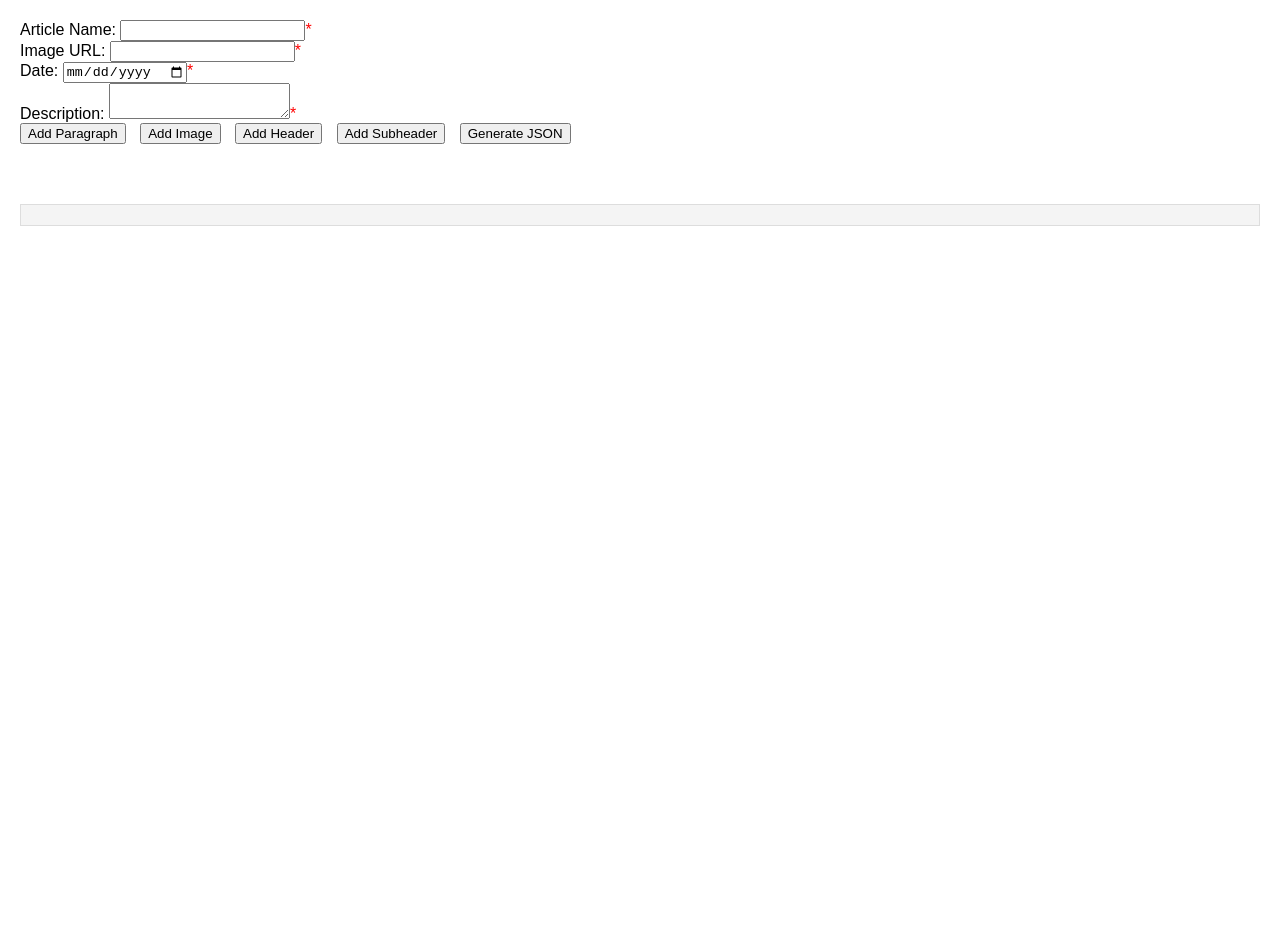
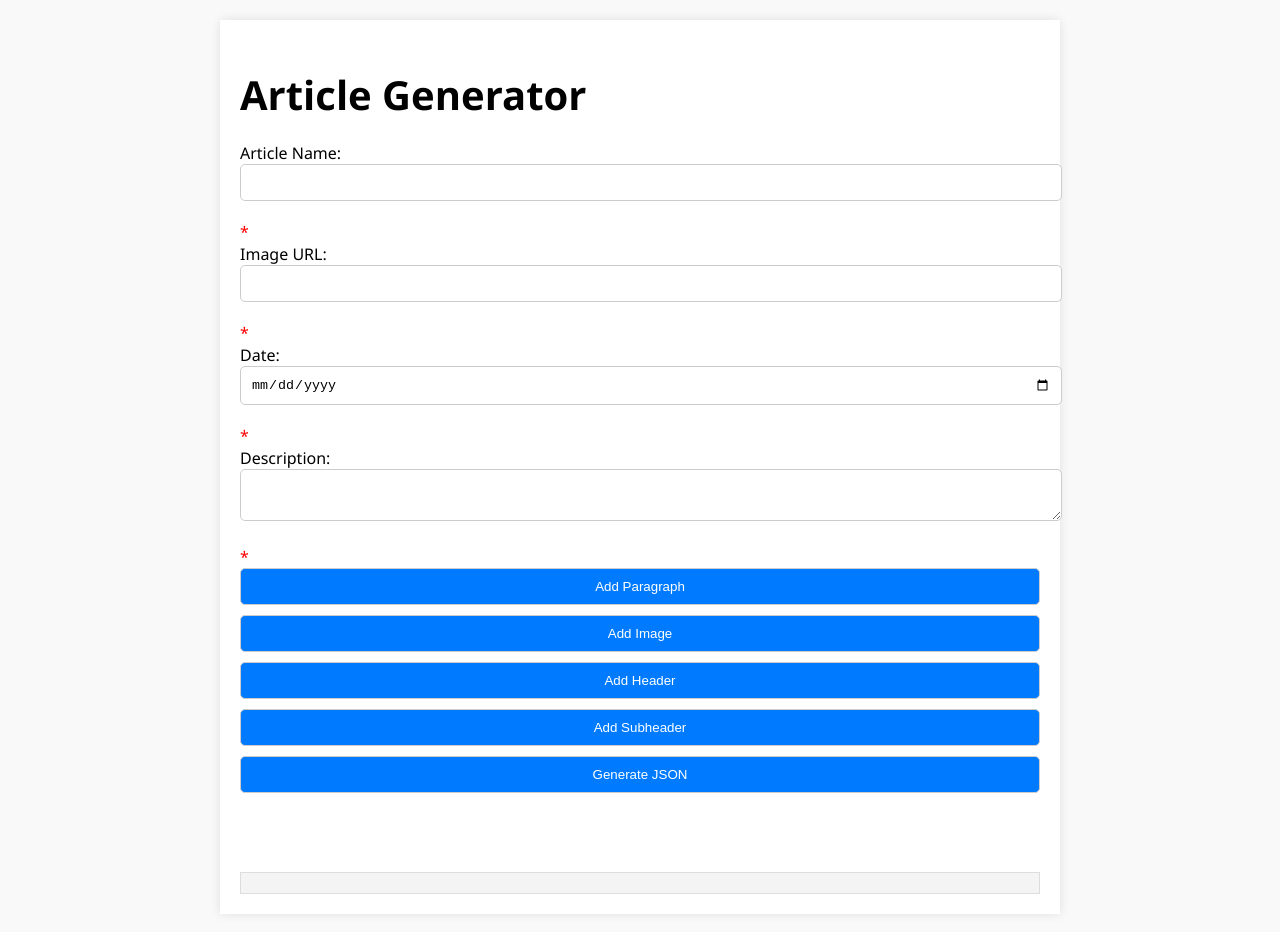
Before and after one commit to PYSX-Physix/GBN-JSON-Maker, a plain HTML site: page index.html in a window 1280 px wide. Before the commit the page ends 800 px from the top, so only its background shows below. Drawn offline with Linux system fonts and the light colour scheme.

Commit message:
Update index.html

```diff
--- a/index.html
+++ b/index.html
@@ -5,18 +5,63 @@
     <meta name="viewport" content="width=device-width, initial-scale=1.0">
     <title>Article Generator</title>
     <style>
-        body { font-family: Arial, sans-serif; margin: 20px; }
-        img { max-width: 100%; height: auto; }
-        .header { font-size: 2em; margin-top: 20px; }
-        .subheader { font-size: 1.5em; margin-top: 15px; }
-        .paragraph { margin-top: 10px; }
-        .controls { margin-bottom: 20px; }
-        .controls button { margin-right: 10px; }
-        .json-output { margin-top: 20px; white-space: pre-wrap; background: #f4f4f4; padding: 10px; border: 1px solid #ddd; }
-        .required { color: red; }
+        body {
+            font-family: 'Segoe UI', Tahoma, Geneva, Verdana, sans-serif;
+            margin: 0;
+            padding: 20px;
+            background-color: #f9f9f9;
+        }
+        .container {
+            max-width: 800px;
+            margin: 0 auto;
+            background: #fff;
+            padding: 20px;
+            box-shadow: 0 0 10px rgba(0, 0, 0, 0.1);
+        }
+        h1 {
+            font-size: 2.5em;
+            margin-bottom: 20px;
+        }
+        .controls {
+            margin-bottom: 20px;
+        }
+        .controls label {
+            display: block;
+            margin-bottom: 10px;
+        }
+        .controls input,
+        .controls textarea,
+        .controls button {
+            width: 100%;
+            padding: 10px;
+            margin-bottom: 10px;
+            border: 1px solid #ccc;
+            border-radius: 5px;
+        }
+        .controls button {
+            background-color: #007bff;
+            color: #fff;
+            cursor: pointer;
+            transition: background-color 0.3s ease;
+        }
+        .controls button:hover {
+            background-color: #0056b3;
+        }
+        .json-output {
+            margin-top: 20px;
+            white-space: pre-wrap;
+            background: #f4f4f4;
+            padding: 10px;
+            border: 1px solid #ddd;
+        }
+        .required {
+            color: red;
+        }
     </style>
 </head>
 <body>
+    <div class="container">
+        <h1>Article Generator</h1>
         <div class="controls">
             <label>Article Name: <input type="text" id="articleName" required></label><span class="required">*</span><br>
             <label>Image URL: <input type="text" id="articleImage" required></label><span class="required">*</span><br>
@@ -30,6 +75,7 @@
         </div>
         <div id="article"></div>
         <div class="json-output" id="jsonOutput"></div>
+    </div>
     <script src="script.js"></script>
 </body>
 </html>
```
Lines whose indentation alone changed are shown as unchanged.
